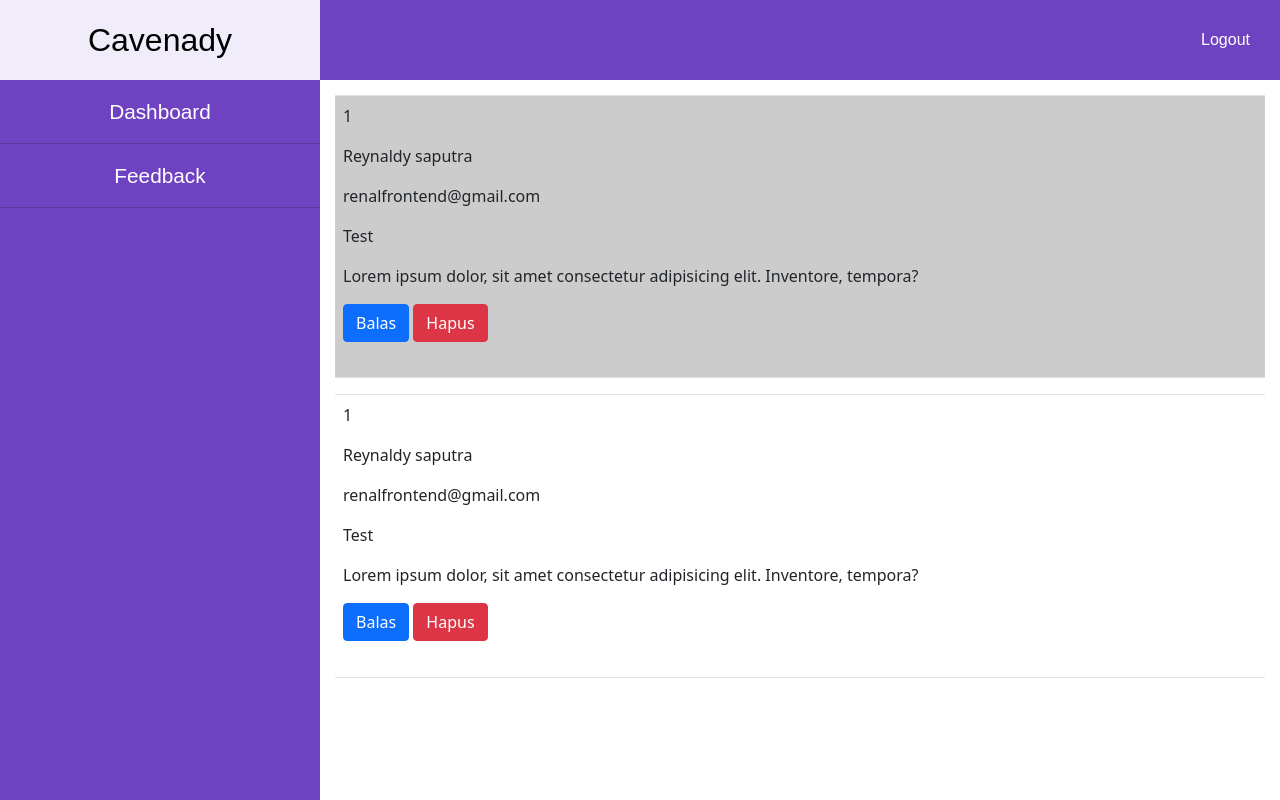
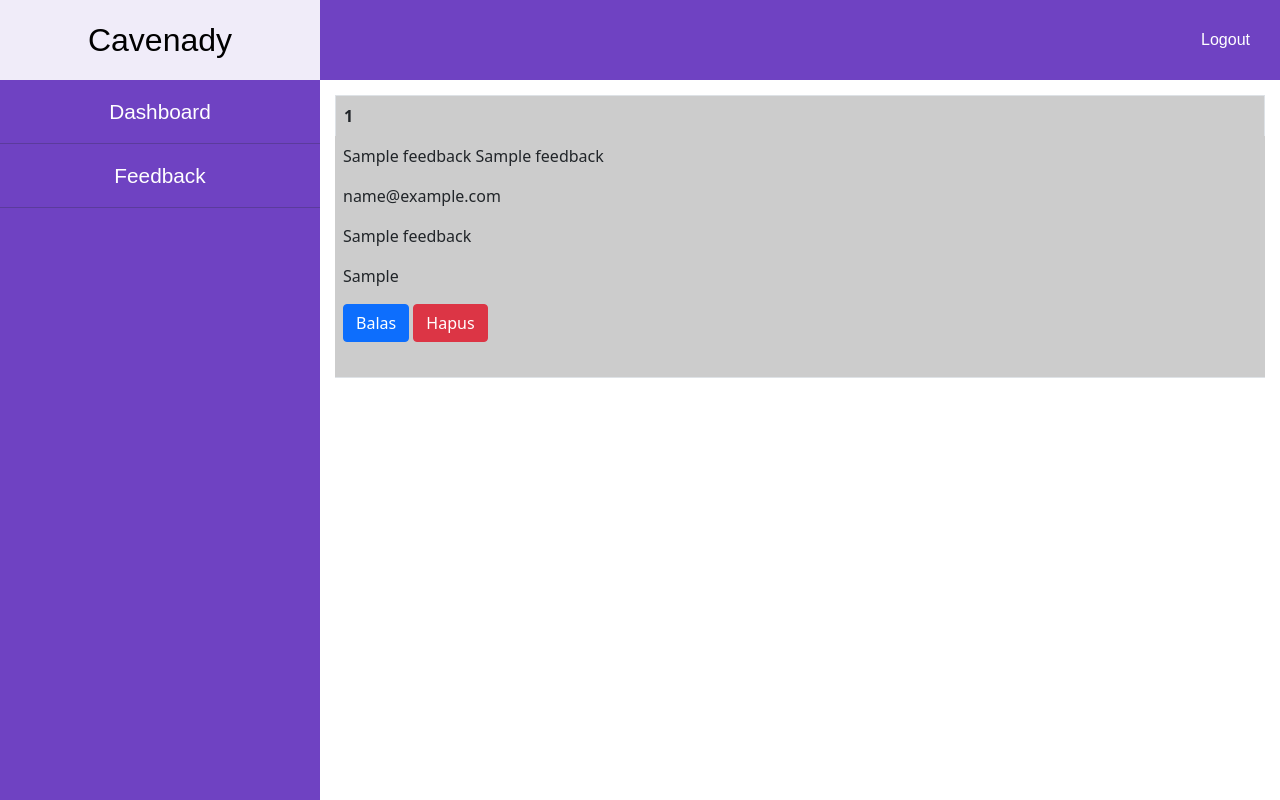
Before and after one commit to reynaldysaputra/admin-finalproject-wp2, a CodeIgniter app: page /Tugas/pages/feedbacks in a window 1280 px wide. Run offline with CodeIgniter, Linux system fonts and the light colour scheme; the visitor is signed in with stand-in values (Sample User, id 1); tables that the repository leaves empty or names only in its code hold one stand-in row (values such as "Sample post"); some libraries are stand-ins or nearby versions.

Commit message:
Menampilkan data feedback dari database ke halaman feedback dan menghapus feedback dari halaman feedback by Verdianto

```diff
--- a/application/config/autoload.php
+++ b/application/config/autoload.php
@@ -132,4 +132,4 @@ $autoload['language'] = array();
 |
 |	$autoload['model'] = array('first_model' => 'first');
 */
-$autoload['model'] = array('M_admin');
+$autoload['model'] = array('M_admin','M_feedback');
--- a/application/config/config.php
+++ b/application/config/config.php
@@ -23,7 +23,7 @@ defined('BASEPATH') OR exit('No direct script access allowed');
 | a PHP script and you can easily do that on your own.
 |
 */
-$config['base_url'] = 'http://localhost:8080/admin_verdi/admin-finalproject-wp2/';
+$config['base_url'] = 'http://localhost/Tugas/admin/';
 
 /*
 |--------------------------------------------------------------------------
--- a/application/controllers/Pages.php
+++ b/application/controllers/Pages.php
@@ -11,10 +11,17 @@ class Pages extends CI_Controller {
 		$this->load->view('dashboard',$data);
 		$this->load->view('templates/footerDashboard');
 	}
-
     public function feedbacks() {
+		$data['feedback'] = $this->M_feedback->getFeedback()->result_array();
         $this->load->view('templates/headerDashboard');
-		$this->load->view('feedbackPage');
+		$this->load->view('feedbackPage',$data);
 		$this->load->view('templates/footerDashboard');
+	}
+	public function hapusFeedback()
+    {
+		$this->session->set_flashdata('pesan','<script>Swal.fire("Berhasil!","Feedback Telah Dihapus!","success")</script>');
+        $where = ['id' => $this->uri->segment(3)];
+        $this->M_feedback->hapusFeedback($where);
+		redirect('pages/feedbacks');
     }
 }
--- /dev/null
+++ b/application/models/M_feedback.php
@@ -0,0 +1,16 @@
+<?php
+class M_feedback extends CI_Model
+{
+    public function simpanData($data = null)
+    {
+        $this->db->insert('feedback',$data);
+    }
+    public function getFeedback()
+    {
+        return $this->db->get('feedback');
+    }
+    public function hapusFeedback($where = null)
+    {
+        $this->db->delete('feedback',$where);
+    }
+}
--- a/application/views/feedbackPage.php
+++ b/application/views/feedbackPage.php
@@ -11,27 +11,23 @@
   </thead>
 
   <tbody>
+    <?php
+      $a = 1;
+      foreach ($feedback as $f) { ?>
     <tr>
-        <td>1</td>
-        <td>Reynaldy saputra</td>
-        <td>renalfrontend@gmail.com</td>
-        <td>Test</td>
-        <td>Lorem ipsum dolor, sit amet consectetur adipisicing elit. Inventore, tempora?</td>
+        <th><?= $a++;?></th>
+        <td><?= $f['nama_depan']." ".$f['nama_belakang']; ?></td>
+        <td><?= $f['email'];?></td>
+        <td><?= $f['subject'];?></td>
+        <td><?= $f['komentar'];?></td>
         <td>
-            <button type="button" class="btn btn-primary"><a href="mailto:renalfrontend@gmail.com">Balas</a></button>
-            <button type="button" class="btn btn-danger">Hapus</button>
+            <button type="button" class="btn btn-primary"><a href="mailto:<?=$f['email'];?>">Balas</a></button>
+            <button type="button" class="btn btn-danger">
+              <a href="<?= base_url('pages/hapusFeedback/').$f['id'];?>" onclick="return confirm('Anda yakin ingin menghapus feedback ini?');"> Hapus
+              </a>
+            </button>
         </td>
     </tr>
-    <tr>
-        <td>1</td>
-        <td>Reynaldy saputra</td>
-        <td>renalfrontend@gmail.com</td>
-        <td>Test</td>
-        <td>Lorem ipsum dolor, sit amet consectetur adipisicing elit. Inventore, tempora?</td>
-        <td>
-            <button type="button" class="btn btn-primary"><a href="mailto:renalfrontend@gmail.com">Balas</a></button>
-            <button type="button" class="btn btn-danger">Hapus</button>
-        </td>
-    </tr>
+    <?php } ?>
   </tbody>
 </table>
--- a/application/views/templates/headerDashboard.php
+++ b/application/views/templates/headerDashboard.php
@@ -3,6 +3,8 @@
 <head>
    <meta charset="UTF-8">
    <meta name="viewport" content="width=device-width, initial-scale=1">
+    <!-- SweetAlert -->
+    <script src="https://cdn.jsdelivr.net/npm/sweetalert2@10"></script>
     <!-- Bootstrap CSS -->
     <link href="https://cdn.jsdelivr.net/npm/bootstrap@5.0.0-beta1/dist/css/bootstrap.min.css" rel="stylesheet" integrity="sha384-giJF6kkoqNQ00vy+HMDP7azOuL0xtbfIcaT9wjKHr8RbDVddVHyTfAAsrekwKmP1" crossorigin="anonymous">
    <meta http-equiv="X-UA-Compatible" content="ie=edge">
@@ -10,7 +12,7 @@
    <title>Navigation</title>
 </head>
 <body>
-
+<?= $this->session->flashdata('pesan');?>
    <div class="main">
        <div class="sidebar1">
            <div class="header">
@@ -25,6 +27,6 @@
        </div>
        <div class="sidebar2">
            <div class="header">
-               <a href="<?= base_url('login/logout')?>" class='logout'>Logout</a>
+               <a href="<?= base_url('login/logout')?>" class='logout' onclick="return confirm('Anda yakin ingin keluar?');">Logout</a>
            </div>
            <div class="body">
```
Also changed, not shown: application/views/dashboard.php (line endings or trailing spaces).
